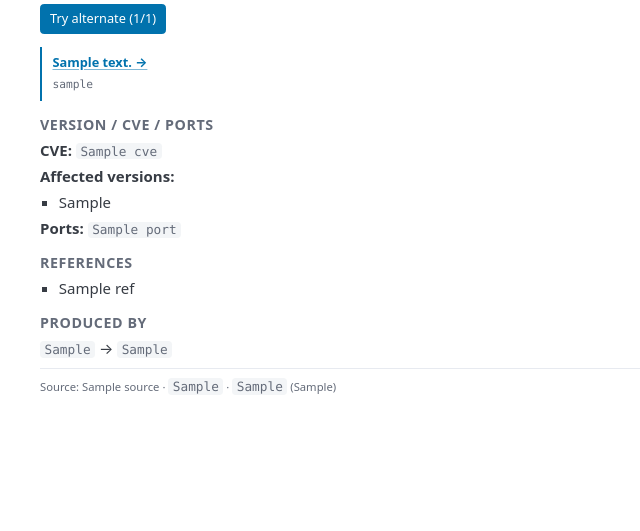
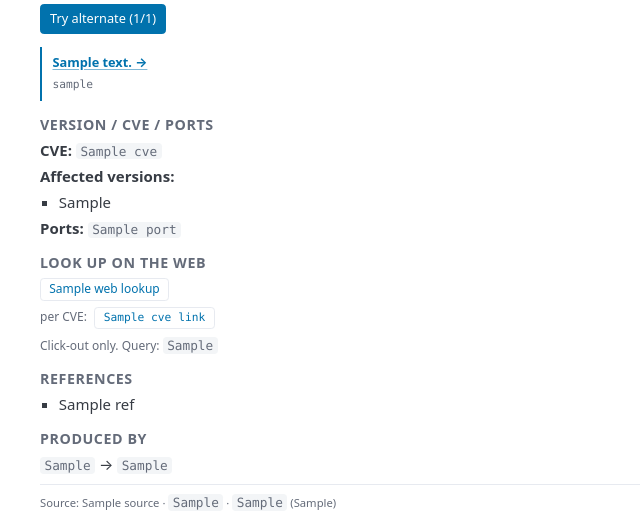
Before and after one commit to jasondmacleod/offsec-toolkit, a Flask app: template exploitdb/templates/entry.html in a window 1280 px wide. Shown: the part 750-1281 px from the top of the page, without its empty margins (0-640 px from the left). Before the commit the page ends 1144 px from the top, so only its background shows below. Run offline with Flask 3, Linux system fonts and the light colour scheme; the template is opened without the code that fills it: most values are stand-ins (such as "Sample title", 1, 10 or a date in 2020).

Commit message:
exploitdb: add web-search integration (click-out only)
The OffSec+ engagement and labs both permit access to reference sites
(HackTricks, GTFOBins, LOLBAS, PayloadsAllTheThings, NIST NVD, etc.).
This commit surfaces those as one-click lookups on every entry page
and search result row.

All links are anchor tags rendered server-side; the app never fetches
on the operator's behalf. If there's no internet, the buttons just
don't go anywhere — the app stays offline-safe.

What's wired in:

- Search results page (and HTMX partial): a 'search elsewhere:' row
  above the local results. Six destinations: HackTricks, GTFOBins,
  LOLBAS, PayloadsAllTheThings, GitHub code, Google. Each carries
  the operator's query through to the destination's search.

- Entry detail page: 'Look up on the web' section with category-aware
  resource selection. linux_privesc → GTFOBins+GitHub; windows_privesc
  → LOLBAS+GitHub; AD/SQLi/web/passwords → PayloadsAllTheThings; etc.
  HackTricks and Google are always shown. Query is the entry title
  with the em-dash subtitle stripped, so 'PwnKit (CVE-2021-4034)'
  is the search term, not the full marketing-y title.

- Per-CVE deep-links to NIST NVD on entry pages. Pulls CVE-YYYY-NNNNN
  patterns from the entry's structured cve field AND scrapes title /
  description / command_notes for inline CVE references. Pwnkit,
  DirtyPipe, Baron Samedit, PrintNightmare etc. all get direct
  one-click NVD lookups.

Tested with audit_app.py: 563 requests, 0 failures, p50 0.4ms /
p95 1.1ms / max 7.5ms. The only new warning is one additional
unresolved alternate (sqli-sqlmap-banned, referenced by other entries
but now excluded from the DB per the earlier banned-removal commit);
the app handles this gracefully by rendering the slug as plain text.

GTFOBins and LOLBAS use Google site-search rather than their native
fragment-based search because the native form doesn't handle
multi-word queries cleanly.

Co-Authored-By: Claude Code (Anthropic) <noreply@anthropic.com>

```diff
--- a/exploitdb/app.py
+++ b/exploitdb/app.py
@@ -27,6 +27,48 @@ CATEGORY_DISPLAY = {
     "report_evidence": "Report & Evidence",
 }
 CATEGORY_ORDER = list(CATEGORY_DISPLAY.keys())
+
+# External web resources (click-out only; no server-side fetching).
+# `{q}` is URL-encoded at template-render time via urlencode().
+EXTERNAL_RESOURCES = {
+    "hacktricks": {
+        "label": "HackTricks",
+        "url":   "https://www.google.com/search?q=site%3Abook.hacktricks.wiki+{q}",
+    },
+    "gtfobins":   {"label": "GTFOBins",
+                   "url": "https://www.google.com/search?q=site%3Agtfobins.github.io+{q}"},
+    "lolbas":     {"label": "LOLBAS",
+                   "url": "https://www.google.com/search?q=site%3Alolbas-project.github.io+{q}"},
+    "payloads":   {"label": "PayloadsAllTheThings",
+                   "url": "https://www.google.com/search?q=site%3Agithub.com%2Fswisskyrepo%2FPayloadsAllTheThings+{q}"},
+    "exploitdb":  {"label": "Exploit-DB",
+                   "url": "https://www.exploit-db.com/search?text={q}"},
+    "github":     {"label": "GitHub code",
+                   "url": "https://github.com/search?type=code&q={q}"},
+    "nvd":        {"label": "NIST NVD",
+                   "url": "https://nvd.nist.gov/vuln/detail/{q}"},  # expects a CVE id
+    "google":     {"label": "Google",
+                   "url": "https://www.google.com/search?q={q}"},
+}
+
+# Per-category resource suggestions (in addition to always-on hacktricks + google).
+CATEGORY_RESOURCES = {
+    "linux_privesc":         ["gtfobins", "github"],
+    "windows_privesc":       ["lolbas", "github"],
+    "active_directory":      ["payloads", "github"],
+    "sqli":                  ["payloads", "exploitdb"],
+    "web_exploits":          ["payloads", "exploitdb"],
+    "passwords_hashes":      ["payloads", "github"],
+    "file_transfers_pivoting": ["payloads", "github"],
+    "recon_enum":            ["github"],
+    "post_exploitation_loot": ["github"],
+    "report_evidence":       [],
+}
+
+# Slug-pattern hints that override the category default.
+SLUG_HINT_RESOURCES = [
+    (("suid", "sudo", "gtfobins"), ["gtfobins"]),  # always include GTFOBins for these
+]
 
 JSON_ARRAY_COLS = {
     "tech", "os", "triggers", "prerequisites", "alternates", "refs",
@@ -134,6 +176,72 @@ def is_htmx() -> bool:
     return request.headers.get("HX-Request") == "true"
 
 
+def clean_query_from_title(title: str) -> str:
+    """Strip the em-dash subtitle from a title for use as a search query."""
+    if not title:
+        return ""
+    head = title.split("—")[0].split("--")[0].strip()
+    return head or title.strip()
+
+
+def lookup_links(query: str, resources: list[str]) -> list[dict]:
+    """Build click-out links for the given resource ids with the given query."""
+    import urllib.parse as _u
+    encoded = _u.quote_plus(query)
+    out = []
+    for rid in resources:
+        spec = EXTERNAL_RESOURCES.get(rid)
+        if not spec:
+            continue
+        out.append({"id": rid, "label": spec["label"], "url": spec["url"].replace("{q}", encoded)})
+    return out
+
+
+def resources_for_entry(e: dict) -> list[str]:
+    """Pick relevant external resources for an entry based on category + slug hints."""
+    ids = ["hacktricks"]
+    ids.extend(CATEGORY_RESOURCES.get(e.get("category", ""), []))
+    slug = (e.get("slug") or "").lower()
+    for keywords, extra in SLUG_HINT_RESOURCES:
+        if any(k in slug for k in keywords):
+            for x in extra:
+                if x not in ids:
+                    ids.append(x)
+    if "google" not in ids:
+        ids.append("google")
+    return ids
+
+
+CVE_RE = __import__("re").compile(r"CVE-\d{4}-\d{4,7}", __import__("re").IGNORECASE)
+
+
+def cve_lookup_links(*sources) -> list[dict]:
+    """Per-CVE direct deep-links to NIST NVD.
+
+    Accepts any mix of: a list of CVE strings (from entry.cve), or free-text
+    fields (title, description, command_notes) to scrape via regex. De-dupes
+    while preserving first-seen order.
+    """
+    seen: set[str] = set()
+    out: list[dict] = []
+    for src in sources:
+        items: list[str] = []
+        if isinstance(src, list):
+            items = [s for s in src if isinstance(s, str)]
+        elif isinstance(src, str):
+            items = CVE_RE.findall(src)
+        for c in items:
+            c_norm = c.strip().upper()
+            if not c_norm.startswith("CVE-"):
+                continue
+            if c_norm in seen:
+                continue
+            seen.add(c_norm)
+            out.append({"id": c_norm, "label": c_norm,
+                        "url": EXTERNAL_RESOURCES["nvd"]["url"].replace("{q}", c_norm)})
+    return out
+
+
 @app.route("/")
 def index():
     return render_template(
@@ -148,12 +256,14 @@ def index():
 def search():
     q = request.args.get("q", "").strip()
     results = search_entries(q) if q else []
+    web_links = lookup_links(q, ["hacktricks", "gtfobins", "lolbas", "payloads", "github", "google"]) if q else []
     if is_htmx():
-        return render_template("_results.html", q=q, results=results)
+        return render_template("_results.html", q=q, results=results, web_links=web_links)
     return render_template(
         "search.html",
         q=q,
         results=results,
+        web_links=web_links,
         categories=categories_summary(),
     )
 
@@ -183,10 +293,20 @@ def entry(slug: str):
             alt_links.append({"text": row["title"], "slug": row["slug"]})
         else:
             alt_links.append({"text": a, "slug": None})
+    query = clean_query_from_title(e.get("title", ""))
+    cve_links = cve_lookup_links(
+        e.get("cve") or [],
+        e.get("title") or "",
+        e.get("description") or "",
+        e.get("command_notes") or "",
+    )
     return render_template(
         "entry.html",
         e=e,
         alt_links=alt_links,
+        web_lookups=lookup_links(query, resources_for_entry(e)),
+        cve_links=cve_links,
+        web_query=query,
         categories=categories_summary(),
     )
 
--- a/exploitdb/static/app.css
+++ b/exploitdb/static/app.css
@@ -180,3 +180,26 @@ article.alt-card {
 }
 article.alt-card p { margin: 0; font-size: 0.85rem; }
 #alt-cycle-btn { width: auto; font-size: 0.85rem; }
+
+/* Web-search row + per-link chips */
+.web-search-row {
+  display: flex;
+  flex-wrap: wrap;
+  align-items: center;
+  gap: 0.3rem;
+  margin: 0.35rem 0;
+}
+.web-search-row small { color: var(--pico-muted-color, #888); margin-right: 0.2rem; }
+a.web-link {
+  display: inline-block;
+  padding: 0.15rem 0.55rem;
+  font-size: 0.8rem;
+  background: var(--pico-card-background-color, #1a1a1a);
+  border: 1px solid var(--pico-muted-border-color, #2a2a2a);
+  border-radius: 0.25rem;
+  text-decoration: none;
+  color: var(--pico-color, #ddd);
+}
+a.web-link:hover { background: var(--pico-primary-focus, #233048); border-color: var(--pico-primary, #4a7090); }
+a.web-link.cve { font-family: var(--pico-font-family-monospace); font-size: 0.75rem; }
+.muted { color: var(--pico-muted-color, #888); }
--- a/exploitdb/templates/entry.html
+++ b/exploitdb/templates/entry.html
@@ -143,6 +143,26 @@
   </section>
   {% endif %}
 
+  {% if web_lookups or cve_links %}
+  <section class="web-lookups">
+    <h3>Look up on the web</h3>
+    <div class="web-search-row">
+      {% for l in web_lookups %}
+      <a class="web-link" href="{{ l.url }}" target="_blank" rel="noopener noreferrer">{{ l.label }}</a>
+      {% endfor %}
+    </div>
+    {% if cve_links %}
+    <div class="web-search-row">
+      <small>per CVE:</small>
+      {% for l in cve_links %}
+      <a class="web-link cve" href="{{ l.url }}" target="_blank" rel="noopener noreferrer">{{ l.label }}</a>
+      {% endfor %}
+    </div>
+    {% endif %}
+    <small class="muted">Click-out only. Query: <code>{{ web_query }}</code></small>
+  </section>
+  {% endif %}
+
   {% if e.refs %}
   <section>
     <h3>References</h3>
```
Also changed, not shown: exploitdb/templates/_results.html (+10 -1 lines), exploitdb/README.md.
